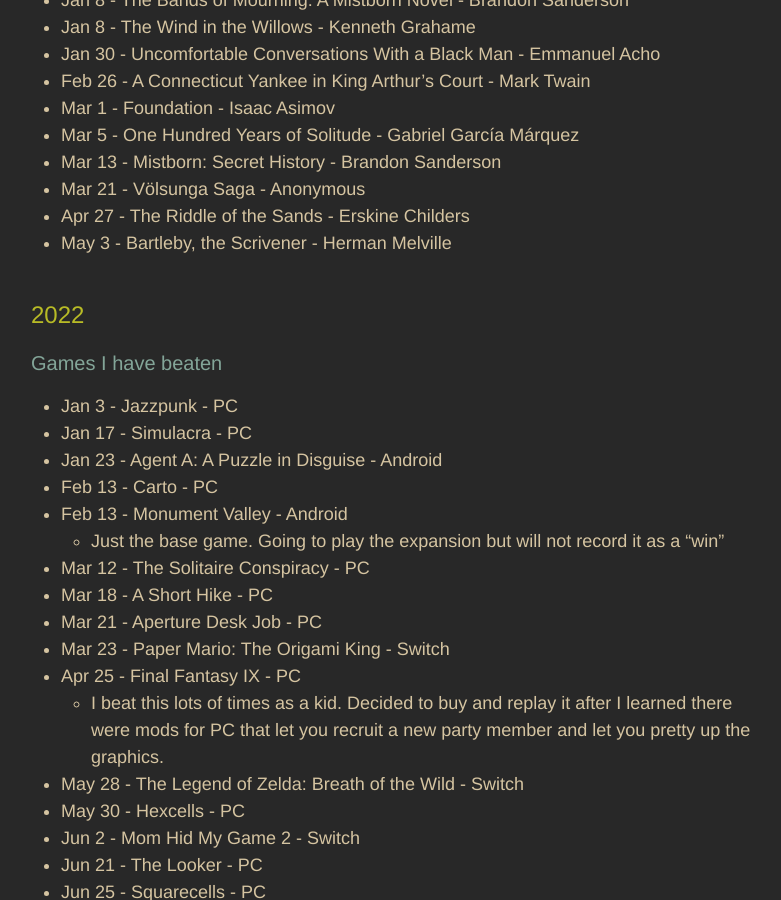
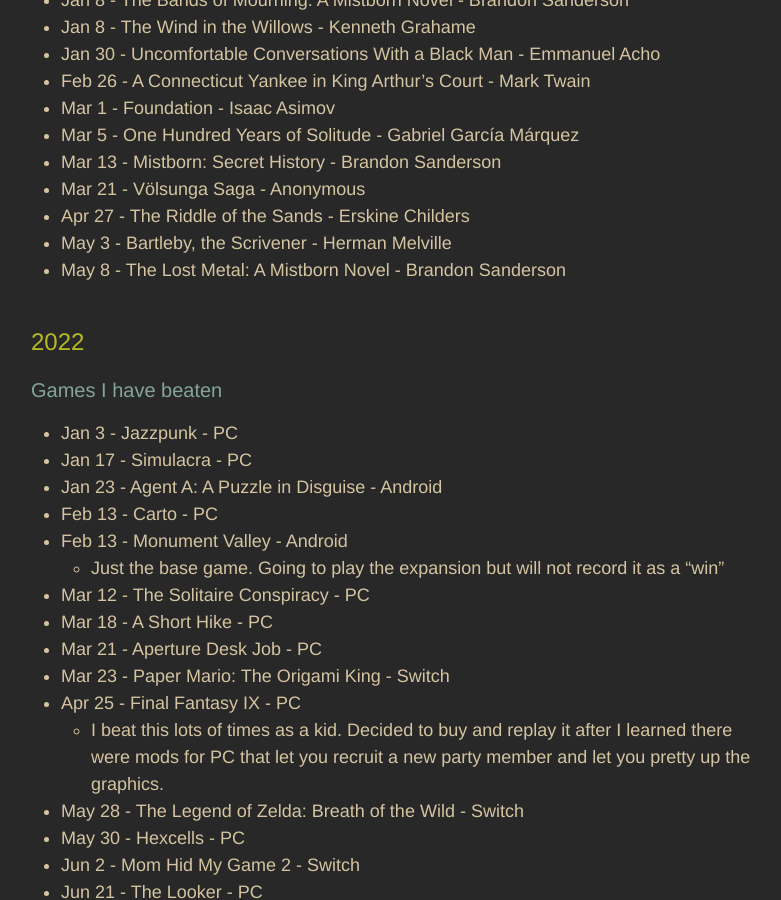
Before and after one commit to adkinsrs/sadkins_site, a Jekyll site: the page built from misc.md, in a window 1280 px wide and 900 px high, scrolled down 929 px. Shown: the whole window, without its empty margins (239-1020 px from the left). Built offline with Jekyll 4.4.1, drawn with Linux system fonts in a browser that asks for light colours.

Commit message:
read a book

```diff
--- a/misc.md
+++ b/misc.md
@@ -42,6 +42,7 @@
 * Mar 21 - Völsunga Saga - Anonymous
 * Apr 27 - The Riddle of the Sands - Erskine Childers
 * May 3 - Bartleby, the Scrivener - Herman Melville
+* May 8 - The Lost Metal: A Mistborn Novel - Brandon Sanderson
 
 ## 2022
 
```
